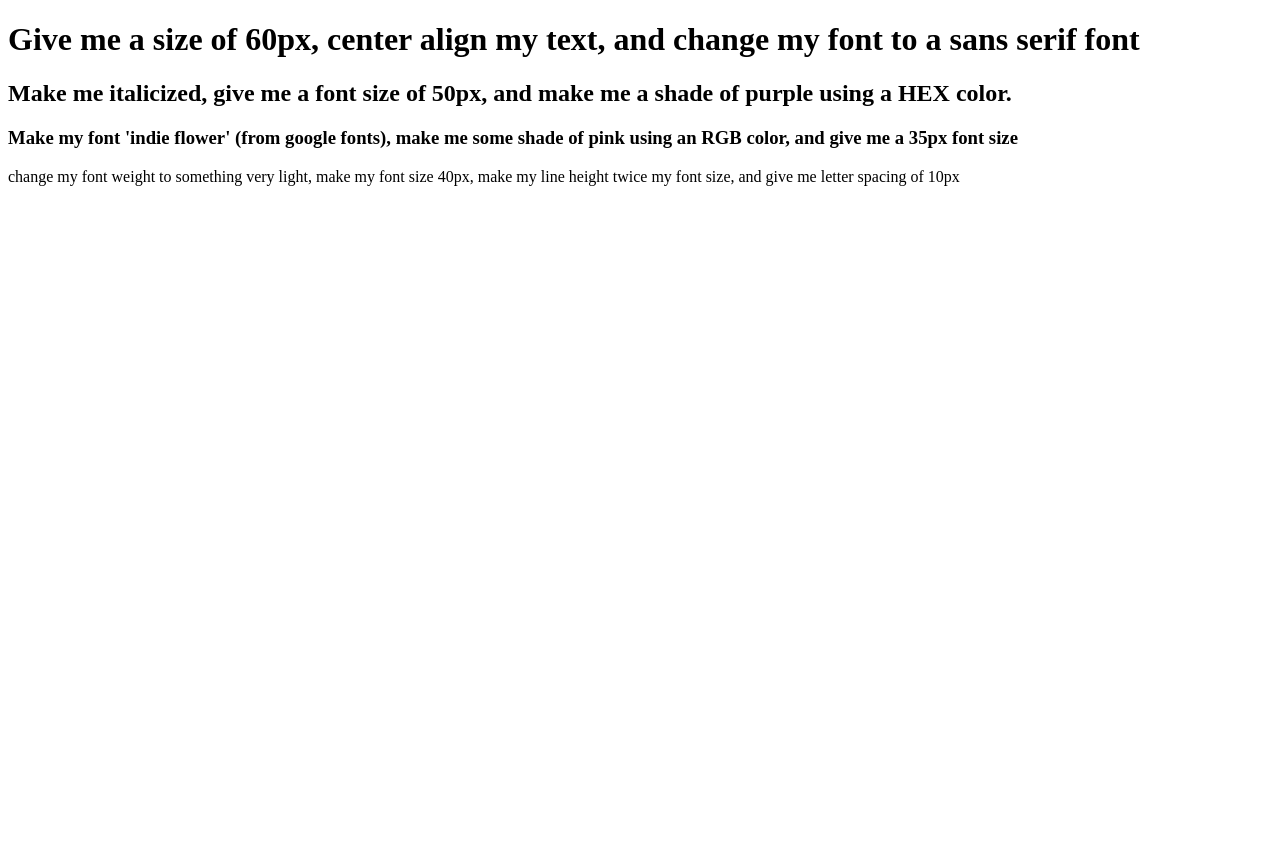
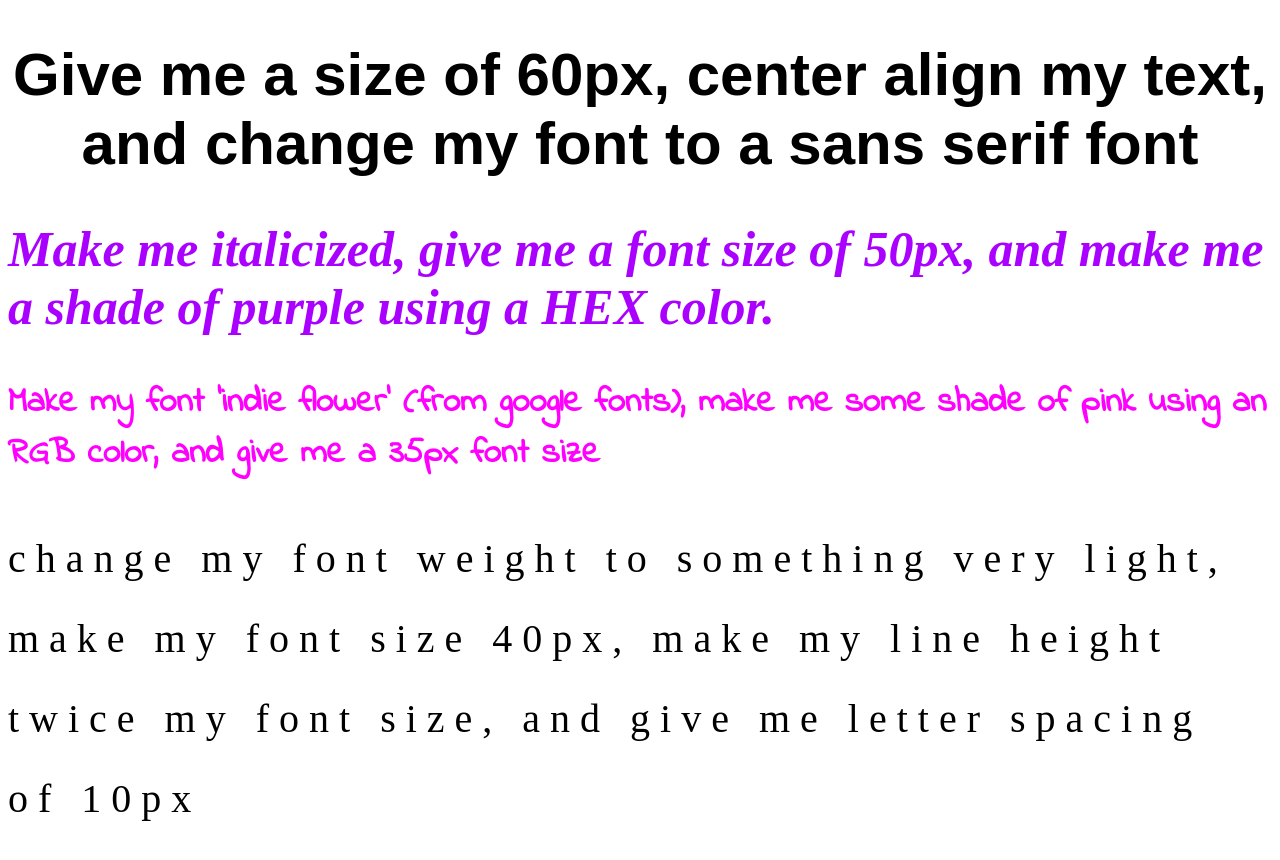
Before and after one commit to river1200/colt-steele-html-css-bootcamp, a plain HTML site: page 8_Styling Text/index.html in a window 1280 px wide. Before the commit the page ends 800 px from the top, so only its background shows below. Drawn offline with Linux system fonts and the light colour scheme.

Commit message:
solve Section 8 Styling Text exercise

```diff
--- a/8_Styling Text/index.html
+++ b/8_Styling Text/index.html
@@ -5,6 +5,7 @@
     <meta charset="UTF-8">
     <meta http-equiv="X-UA-Compatible" content="IE=edge">
     <meta name="viewport" content="width=device-width, initial-scale=1.0">
+    <link rel="stylesheet" href="styles.css">
     <title>Styling Text</title>
 </head>
 
--- /dev/null
+++ b/8_Styling Text/styles.css
@@ -0,0 +1,25 @@
+@import url('https://fonts.googleapis.com/css2?family=Indie+Flower&display=swap');
+h1 {
+    font-size: 60px;
+    text-align: center;
+    font-family: sans-serif;
+}
+
+h2 {
+    font-style: italic;
+    font-size: 50px;
+    color: #a0f;
+}
+
+h3 {
+    font-family: 'Indie Flower', cursive;
+    color: rgb(255 0 255);
+    font-size: 35px;
+}
+
+p {
+    font-weight: 200;
+    font-size: 40px;
+    line-height: 2;
+    letter-spacing: 10px;
+}
```
